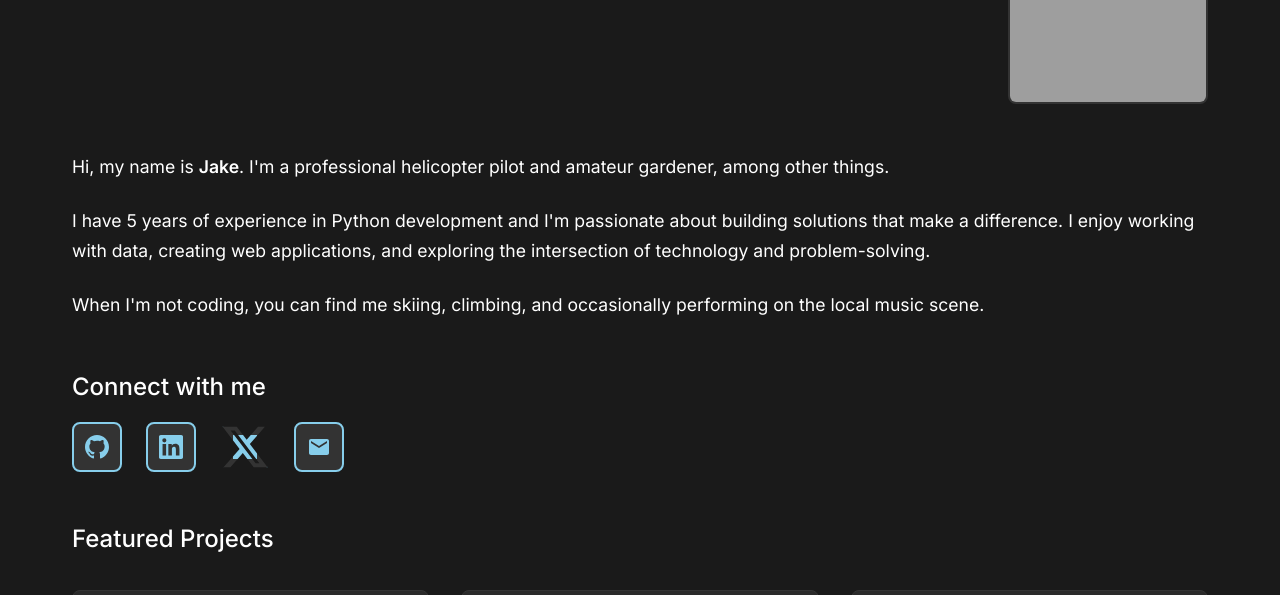
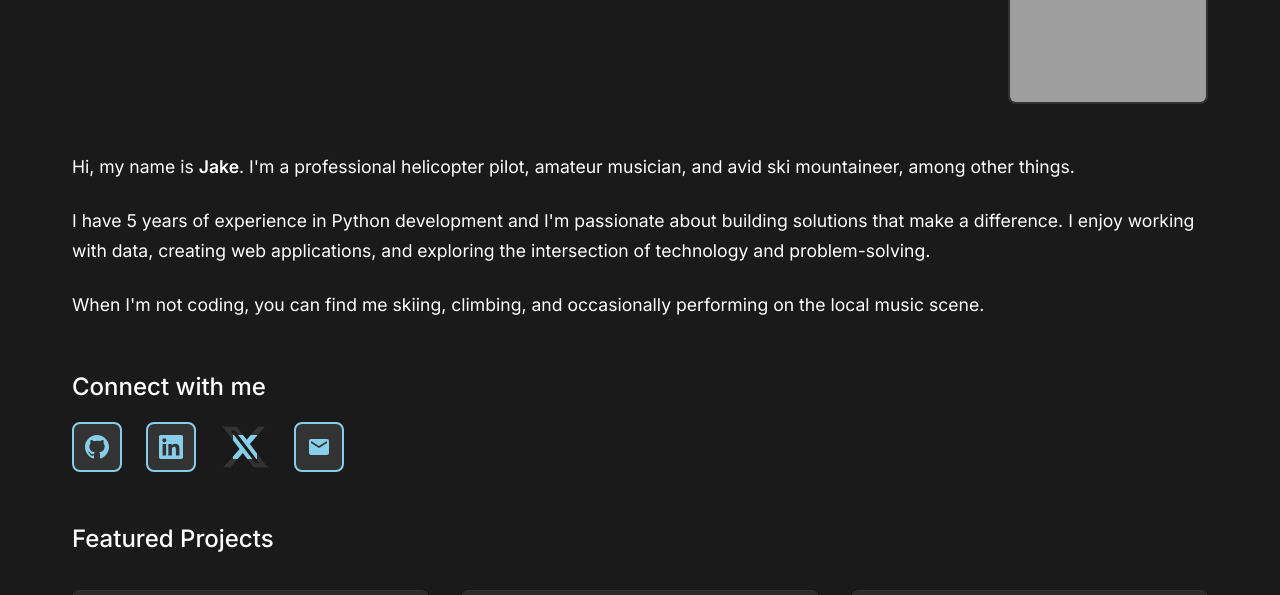
Before and after one commit to jakemedeiros7/jakemedeiros7.github.io, a plain HTML site: page index.html in a window 1280 px wide. Shown: the part 128-723 px from the top of the page. Drawn offline with Linux system fonts and the light colour scheme; grey boxes are pictures that could not be loaded.

Commit message:
bio change

```diff
--- a/index.html
+++ b/index.html
@@ -23,7 +23,7 @@
 
         <main>
             <section class="intro">
-                <p>Hi, my name is <strong>Jake</strong>. I'm a professional helicopter pilot and amateur gardener, among other things.</p>
+                <p>Hi, my name is <strong>Jake</strong>. I'm a professional helicopter pilot, amateur musician, and avid ski mountaineer, among other things.</p>
 
                 <p>I have 5 years of experience in Python development and I'm passionate about building solutions that make a difference. I enjoy working with data, creating web applications, and exploring the intersection of technology and problem-solving.</p>
 
```
